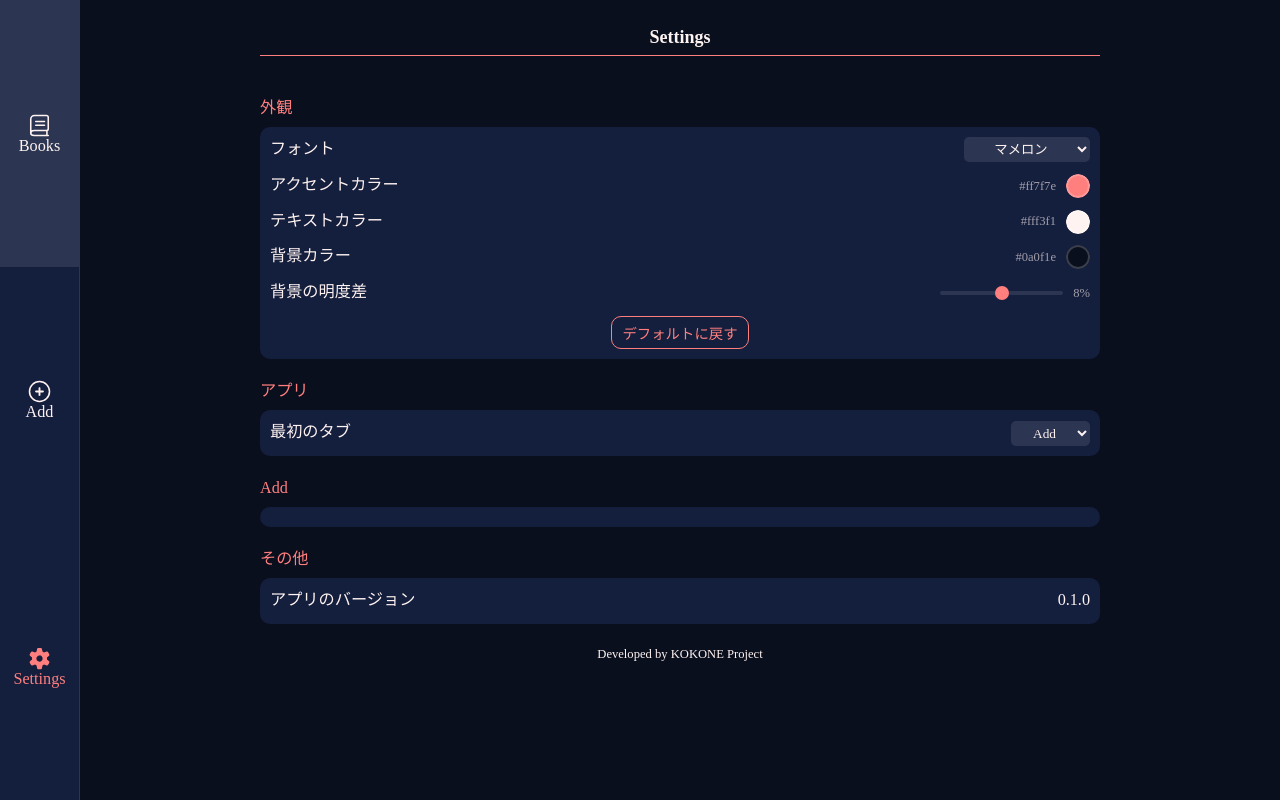
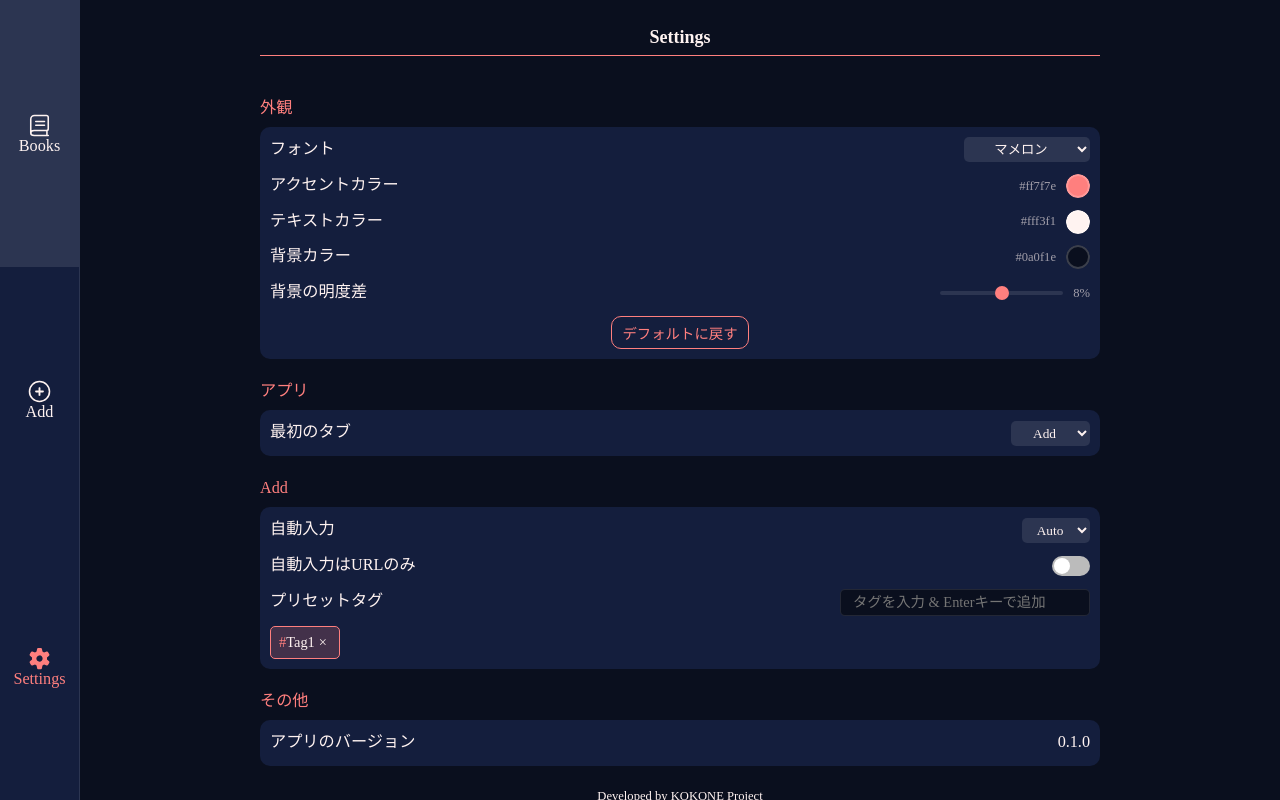
Before and after one commit to coiluck/kokone-books, a website built with Vite: page index.html in a window 1280 px wide. Both pictures are taken after a click on the element "Settings". Built offline with nearby package versions, Linux system fonts and the light colour scheme; a web font is replaced by a local one.

Commit message:
Add: setings add UI

```diff
--- a/index.html
+++ b/index.html
@@ -140,7 +140,27 @@
           </section>
           <div class="settings-subtitle">Add</div>
           <section class="settings-section">
-            <div class="settings-section-item">
+            <div class="setting-item">
+              <span class="setting-label">自動入力</span>
+              <select class="setting-select" id="setting-auto-input">
+                <option value="on">Auto</option>
+                <option value="off">Focus</option>
+                <option value="settings">Off</option>
+              </select>
+            </div>
+            <div class="setting-item">
+              <span class="setting-label">自動入力はURLのみ</span>
+              <label class="switch">
+                <input type="checkbox" id="setting-auto-input-only-url">
+                <span class="slider"></span>
+              </label>
+            </div>
+            <div class="setting-item">
+              <span class="setting-label">プリセットタグ</span>
+              <input type="text" id="setting-preset-tags" placeholder="タグを入力 & Enterキーで追加" spellcheck="false" autocomplete="off" />
+            </div>
+            <div class="setting-tags-container">
+              <div class="setting-tag-item">Tag1</div>
             </div>
           </section>
           <div class="settings-subtitle">その他</div>
--- a/src/css/settings.css
+++ b/src/css/settings.css
@@ -26,6 +26,55 @@
   font-size: .9rem;
 }
 
+
+/* on, off switch */
+.switch {
+  position: relative;
+  display: inline-block;
+  width: 2.1rem;
+  height: 1.1rem;
+}
+.switch input {
+  opacity: 0;
+  width: 0;
+  height: 0;
+}
+.slider {
+  position: absolute;
+  cursor: pointer;
+  top: 0;
+  left: 0;
+  right: 0;
+  bottom: 0;
+  background-color: #bbb;
+  border-radius: 1rem;
+  -webkit-transition: .4s;
+  transition: .4s;
+}
+.slider:before {
+  position: absolute;
+  content: '';
+  height: .9rem;
+  width: .9rem;
+  left: 0.1rem;
+  top: 50%;
+  transform: translate(0, -50%);
+  background-color: white;
+  border-radius: 50%;
+  -webkit-transition: .4s;
+  transition: .4s;
+}
+input:checked + .slider {
+  background-color: var(--accent);
+}
+input:focus + .slider {
+  box-shadow: 0 0 1px var(--accent);
+}
+input:checked + .slider:before {
+  -webkit-transform: translate(1rem, -50%);
+  -ms-transform: translate(1rem, -50%);
+  transform: translate(1rem, -50%);
+}
 /* color picker */
 input[type="color"] {
   -webkit-appearance: none;
@@ -135,6 +184,7 @@ select.setting-select option {
 }
 .setting-label {
   font-size: .9rem;
+  white-space: nowrap;
 }
 
 
@@ -148,3 +198,46 @@ select.setting-select option {
   font-size: .7rem;
   opacity: .6;
 }
+
+input[type="text"] {
+  width: 100%;
+  max-width: clamp(150px, 50vw, 250px);
+  background: var(--bg);
+  border: 1px solid var(--bg-hover);
+  border-radius: 5px;
+  padding: 4px 12px;
+  font-size: .8rem;
+  font-family: var(--font);
+  outline: none;
+  transition: all 0.3s ease;
+}
+input[type="text"]:focus {
+  border: 1px solid var(--accent);
+}
+
+.setting-tags-container {
+  display: flex;
+  flex-direction: row;
+  gap: 5px;
+}
+.setting-tag-item {
+  position: relative;
+  padding: 4px 8px;
+  font-size: .8rem;
+  background: rgb(from var(--accent) r g b / 0.2);
+  border: 1px solid var(--accent);
+  border-radius: 5px;
+  transition: all 0.3s ease;
+  cursor: pointer;
+}
+.setting-tag-item::before {
+  content: '#';
+  color: var(--accent);
+}
+.setting-tag-item::after {
+  content: '×';
+  color: var(--text);
+  font-size: .8rem;
+  padding: 2px 4px;
+  cursor: pointer;
+}
```
